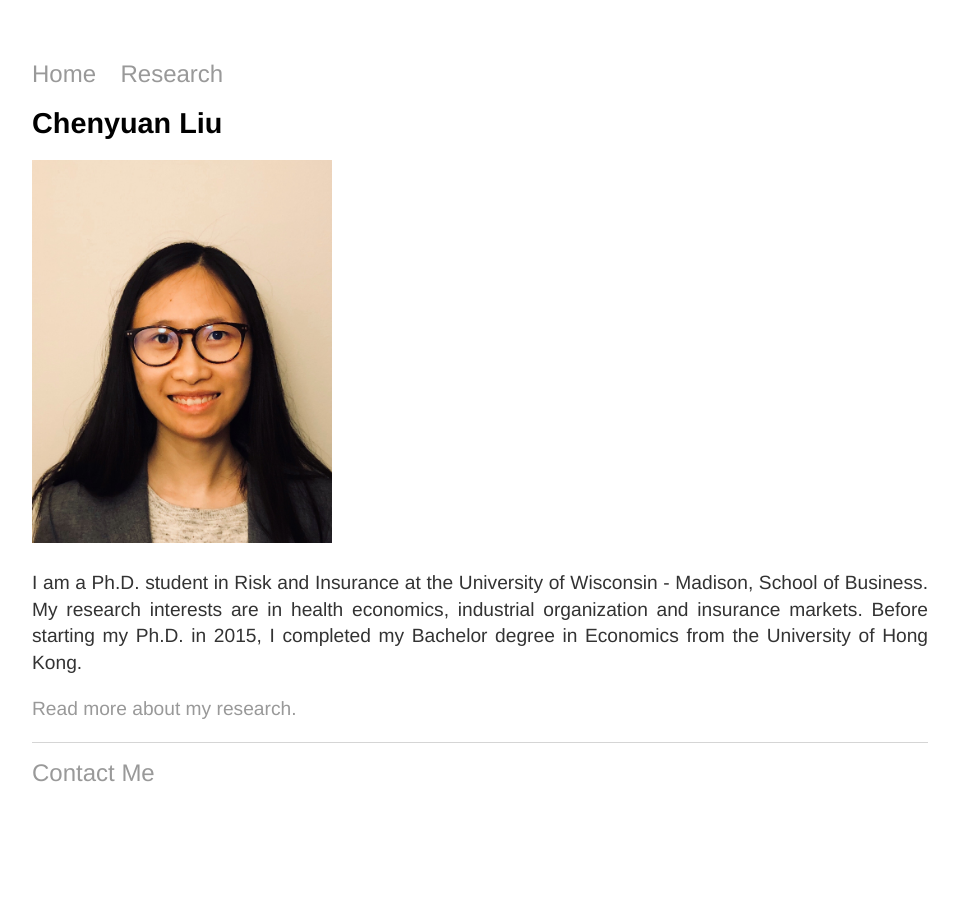
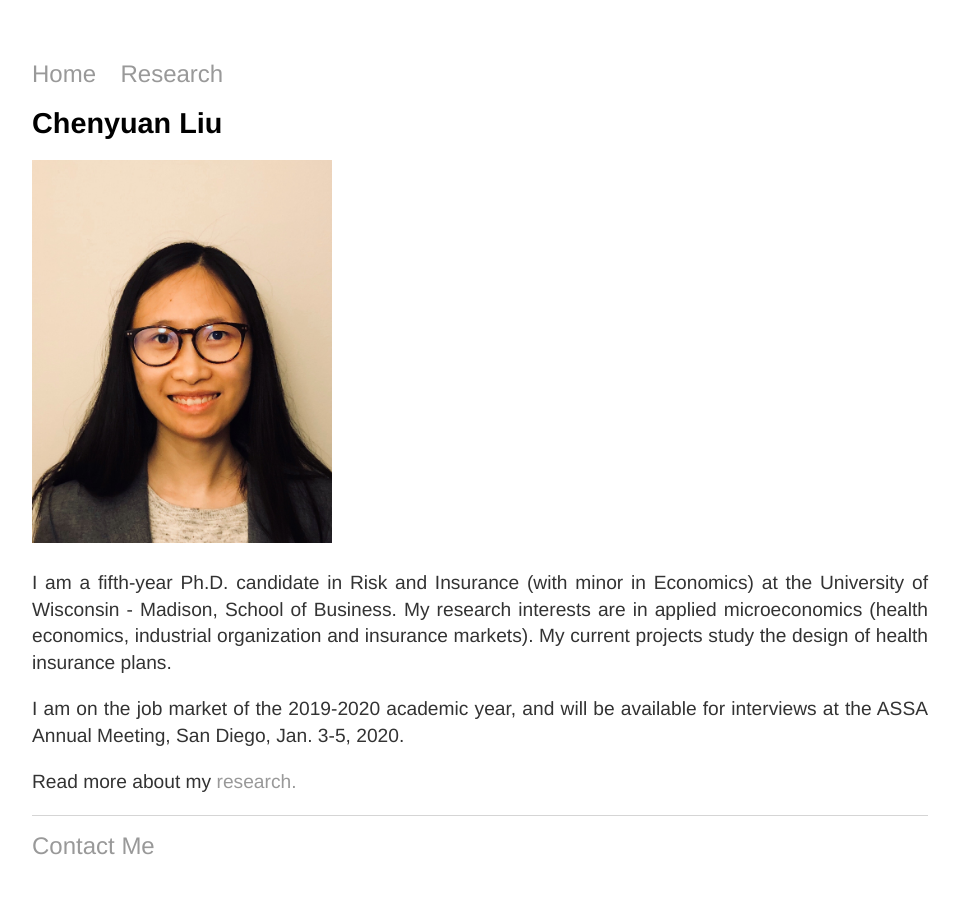
Before and after one commit to trifen/feng3hu.github.io, a Jekyll site: the page built from index.html, in a window 1280 px wide. Shown: the whole page, without its empty margins (160-1120 px from the left). Built offline with Jekyll 4.4.1, drawn with Linux system fonts in a browser that asks for light colours.

Commit message:
Update index.html

```diff
--- a/index.html
+++ b/index.html
@@ -6,7 +6,8 @@ title: Chenyuan Liu
 	<h1>Chenyuan Liu</h1>
 	<p> <img src="image1.jpg" alt="Chenyuan Liu" width="300" height="383"></p>
 		<div align="justify">
-			<p>I am a Ph.D. student in Risk and Insurance at the University of Wisconsin - Madison, School of Business. My research interests are in health economics, industrial organization and insurance markets. Before starting my Ph.D. in 2015, I completed my Bachelor degree in Economics from the University of Hong Kong.</a></p>
-				<p><a href="/research">Read more about my research.</a></p>
+			<p>I am a fifth-year Ph.D. candidate in Risk and Insurance (with minor in Economics) at the University of Wisconsin - Madison, School of Business. My research interests are in applied microeconomics (health economics, industrial organization and insurance markets). My current projects study the design of health insurance plans. </p>
+			<p>I am on the job market of the 2019-2020 academic year, and will be available for interviews at the ASSA Annual Meeting, San Diego, Jan. 3-5, 2020.
+			<p>Read more about my <a href="/research">research.</a></p>
 	</div>
 </div><!-- /.blurb -->
```
